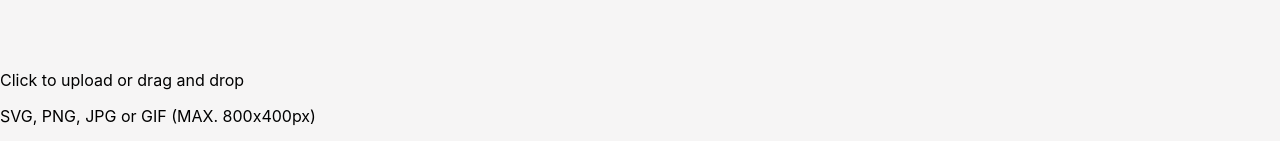
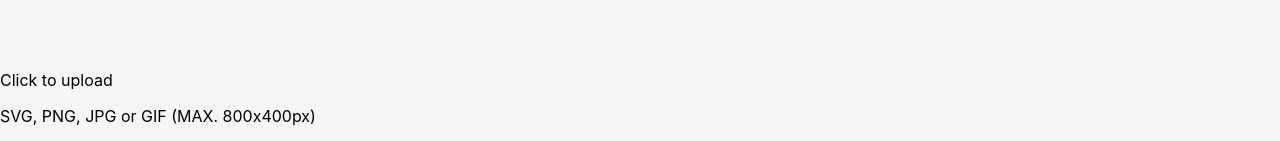
Before and after one commit to SE-group-3-group-project/Frontend, a React (Create React App) app in the folder dfxtra/: page /edit in a window 1280 px wide. Shown: the part 1687-1828 px from the top of the page. Built offline with nearby package versions, Linux system fonts and the light colour scheme.

Commit message:
updated image upload styling

```diff
--- a/dfxtra/src/components/EditInfo.jsx
+++ b/dfxtra/src/components/EditInfo.jsx
@@ -326,17 +326,21 @@ const EditInfo = () => {
                     </select>
                     <div className="flex items-center justify-center w-full">
                         <label htmlFor="dropzone-file" className="flex flex-col items-center justify-center w-full h-64 border-2 border-gray-300 border-dashed rounded-lg cursor-pointer bg-gray-50">
-                            <div className="flex flex-col items-center justify-center pt-5 pb-6">
-                                {selectedImage && (
-                                    <div>
-                                        <img alt="not fount" width={"250px"} src={URL.createObjectURL(selectedImage)} />
+                            <div className="flex flex-col items-center justify-center pb-6">
+                                {selectedImage ? (
+                                    <div className="flex flex-col items-center">
+                                        <img alt="profile" className="border rounded-lg" width={"250px"} src={URL.createObjectURL(selectedImage)} />
                                         <br />
-                                        <button onClick={() => setSelectedImage(null)}>Remove</button>
+                                        <button className="bg-mid-grey rounded px-2 py-1 text-white" onClick={() => setSelectedImage(null)}>Remove</button>
                                     </div>
-                                )}
-                                <svg aria-hidden="true" className="w-10 h-10 mb-3 text-gray-400" fill="none" stroke="currentColor" viewBox="0 0 24 24" xmlns="http://www.w3.org/2000/svg"><path strokeLinecap="round" strokeLinejoin="round" strokeWidth="2" d="M7 16a4 4 0 01-.88-7.903A5 5 0 1115.9 6L16 6a5 5 0 011 9.9M15 13l-3-3m0 0l-3 3m3-3v12"></path></svg>
-                                <p className="mb-2 text-sm text-center text-gray-500 dark:text-gray-400"><span className="font-semibold">Click to upload</span> or drag and drop</p>
-                                <p className="text-xs text-center text-gray-500 dark:text-gray-400">SVG, PNG, JPG or GIF (MAX. 800x400px)</p>
+                                ) : (
+                                    <>
+                                        <svg aria-hidden="true" className="w-10 h-10 mb-3 text-gray-400" fill="none" stroke="currentColor" viewBox="0 0 24 24" xmlns="http://www.w3.org/2000/svg"><path strokeLinecap="round" strokeLinejoin="round" strokeWidth="2" d="M7 16a4 4 0 01-.88-7.903A5 5 0 1115.9 6L16 6a5 5 0 011 9.9M15 13l-3-3m0 0l-3 3m3-3v12"></path></svg>
+                                        <p className="mb-2 text-sm text-center text-gray-500 dark:text-gray-400"><span className="font-semibold">Click to upload</span></p>
+                                        <p className="text-xs text-center text-gray-500 dark:text-gray-400">SVG, PNG, JPG or GIF (MAX. 800x400px)</p>
+                                    </>
+                                )
+                                }
                             </div>
                             <input id="dropzone-file" type="file" className="hidden" onChange={(event) => {
                                 console.log(event.target.files[0]);
```
